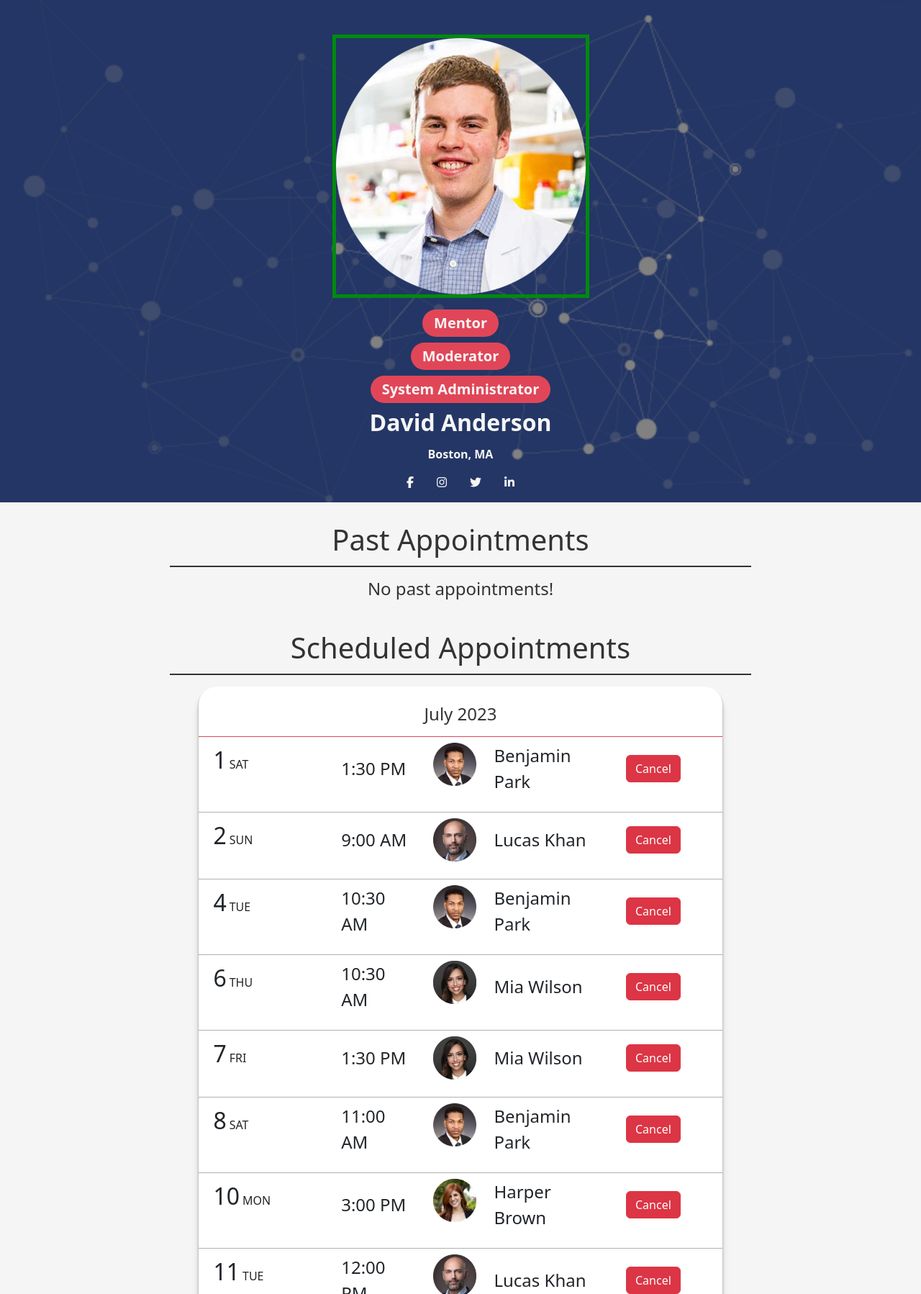
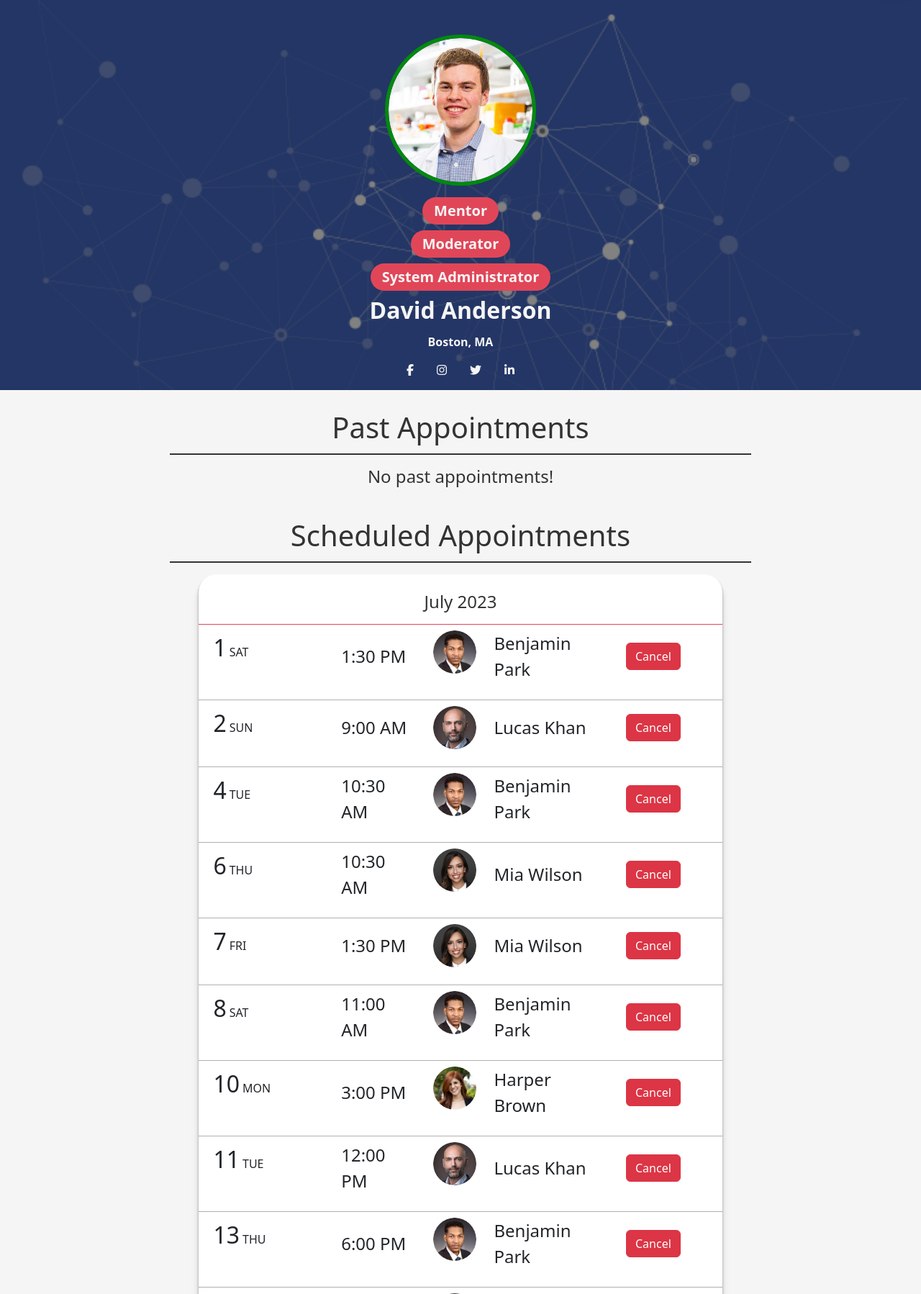
Before and after one commit to davescoins/Guidance-Exchange, a PHP site: page /appointments.php?profileID= in a window 1280 px wide; the page is wider, and only the part inside the window is pictured. Shown: the part 80-1878 px from the top of that part at 72% size. Run offline with PHP 8.4, Linux system fonts and the light colour scheme; a user stored in the database is signed in; data comes from the database, SQL or seed files in the repository; some libraries are stand-ins or nearby versions.

Commit message:
updated picture display properties

```diff
--- a/appointments.php
+++ b/appointments.php
@@ -333,15 +333,15 @@
   echo '<div class="container-fluid flex-column">';
   if ($profilePictureBorder == null) {
     if ($profilePicture == null) {
-      echo '<img class="profile-photo mb-3" style="border-color: #008a0e;" src="img/blank-profile-image.png" alt="' . $firstName . ' ' . $lastName . ' Profile Photo">';
+      echo '<img class="profile-photo mb-3 rounded-circle" style="border-color: #008a0e;" src="img/blank-profile-image.png" alt="' . $firstName . ' ' . $lastName . ' Profile Photo" width="210" height="210">';
     } else {
-      echo '<img class="profile-photo mb-3" style="border-color: #008a0e;" src="upload/' . $profilePicture . '" alt="' . $firstName . ' ' . $lastName . ' Profile Photo">';
+      echo '<img class="profile-photo mb-3 rounded-circle" style="border-color: #008a0e;" src="upload/' . $profilePicture . '" alt="' . $firstName . ' ' . $lastName . ' Profile Photo" width="210" height="210">';
     }
   } else {
     if ($profilePicture == null) {
-      echo '<img class="profile-photo mb-3" style="border-color: #008a0e;" src="img/blank-profile-image.png" alt="' . $firstName . ' ' . $lastName . ' Profile Photo">';
+      echo '<img class="profile-photo mb-3 rounded-circle" style="border-color: #008a0e;" src="img/blank-profile-image.png" alt="' . $firstName . ' ' . $lastName . ' Profile Photo" width="210" height="210">';
     } else {
-      echo '<img class="profile-photo mb-3" style="border-color: ' . $profilePictureBorder . ';" src="upload/' . $profilePicture . '" alt="' . $firstName . ' ' . $lastName . ' Profile Photo">';
+      echo '<img class="profile-photo mb-3 rounded-circle" style="border-color: ' . $profilePictureBorder . ';" src="upload/' . $profilePicture . '" alt="' . $firstName . ' ' . $lastName . ' Profile Photo" width="210" height="210">';
     }
   }
   if ($userMentorStatus == true) {
@@ -468,7 +468,7 @@
               echo '<p class="scheduler-name m-0">' . date_format(date_create($time), "g:i A") . '</p>';
               echo '</div>';
               echo '<div class="col-2 mb-3">';
-              echo '<a href="profile.php?profileID=' . $schedulerID . '"><img class="schedule-photo" src="upload/' . $schedulerData[$schedulerID]['ProfilePicture'] . '" alt="' . $schedulerData[$schedulerID]['FirstName'] . ' ' . $schedulerData[$schedulerID]['LastName'] . ' Profile Picture"></a>';
+              echo '<a href="profile.php?profileID=' . $schedulerID . '"><img class="schedule-photo rounded-circle" src="upload/' . $schedulerData[$schedulerID]['ProfilePicture'] . '" alt="' . $schedulerData[$schedulerID]['FirstName'] . ' ' . $schedulerData[$schedulerID]['LastName'] . ' Profile Picture width="60" height="60""></a>';
               echo '</div>';
               echo '<div class="col-3 d-flex align-items-center mb-3">';
               echo '<p class="scheduler-name m-0">' . $schedulerData[$schedulerID]['FirstName'] . ' ' . $schedulerData[$schedulerID]['LastName'] . '</p>';
@@ -479,7 +479,7 @@
               echo '<p class="scheduler-name m-0">' . date_format(date_create($time), "g:i A") . '</p>';
               echo '</div>';
               echo '<div class="col-2 mb-3">';
-              echo '<a href="profile.php?profileID=' . $mentorID . '"><img class="schedule-photo" src="upload/' . $mentorData[$mentorID]['ProfilePicture'] . '" alt="' . $mentorData[$mentorID]['FirstName'] . ' ' . $mentorData[$mentorID]['LastName'] . ' Profile Picture"></a>';
+              echo '<a href="profile.php?profileID=' . $mentorID . '"><img class="schedule-photo rounded-circle" src="upload/' . $mentorData[$mentorID]['ProfilePicture'] . '" alt="' . $mentorData[$mentorID]['FirstName'] . ' ' . $mentorData[$mentorID]['LastName'] . ' Profile Picture" width="60" height="60"></a>';
               echo '</div>';
               echo '<div class="col-3 d-flex align-items-center mb-3">';
               echo '<p class="scheduler-name m-0">' . $mentorData[$mentorID]['FirstName'] . ' ' . $mentorData[$mentorID]['LastName'] . '</p>';
@@ -563,7 +563,7 @@
               echo '<p class="scheduler-name m-0">' . date_format(date_create($time), "g:i A") . '</p>';
               echo '</div>';
               echo '<div class="col-2 mb-3">';
-              echo '<a href="profile.php?profileID=' . $schedulerID . '"><img class="schedule-photo" src="upload/' . $schedulerData[$schedulerID]['ProfilePicture'] . '" alt="' . $schedulerData[$schedulerID]['FirstName'] . ' ' . $schedulerData[$schedulerID]['LastName'] . ' Profile Picture"></a>';
+              echo '<a href="profile.php?profileID=' . $schedulerID . '"><img class="schedule-photo rounded-circle" src="upload/' . $schedulerData[$schedulerID]['ProfilePicture'] . '" alt="' . $schedulerData[$schedulerID]['FirstName'] . ' ' . $schedulerData[$schedulerID]['LastName'] . ' Profile Picture" width="60" height="60"></a>';
               echo '</div>';
               echo '<div class="col-4 d-flex align-items-center mb-3">';
               echo '<p class="scheduler-name m-0">' . $schedulerData[$schedulerID]['FirstName'] . ' ' . $schedulerData[$schedulerID]['LastName'] . '</p>';
@@ -574,7 +574,7 @@
               echo '<p class="scheduler-name m-0">' . date_format(date_create($time), "g:i A") . '</p>';
               echo '</div>';
               echo '<div class="col-2 mb-3">';
-              echo '<a href="profile.php?profileID=' . $mentorID . '"><img class="schedule-photo" src="upload/' . $mentorData[$mentorID]['ProfilePicture'] . '" alt="' . $mentorData[$mentorID]['FirstName'] . ' ' . $mentorData[$mentorID]['LastName'] . ' Profile Picture"></a>';
+              echo '<a href="profile.php?profileID=' . $mentorID . '"><img class="schedule-photo rounded-circle" src="upload/' . $mentorData[$mentorID]['ProfilePicture'] . '" alt="' . $mentorData[$mentorID]['FirstName'] . ' ' . $mentorData[$mentorID]['LastName'] . ' Profile Picture" width="60" height="60"></a>';
               echo '</div>';
               echo '<div class="col-4 d-flex align-items-center mb-3">';
               echo '<p class="scheduler-name m-0">' . $mentorData[$mentorID]['FirstName'] . ' ' . $mentorData[$mentorID]['LastName'] . '</p>';
--- a/css/profile.css
+++ b/css/profile.css
@@ -175,8 +175,6 @@ p.profile-date {
 /* Time Selection Modal */
 
 .schedule-photo {
-  height: 60px;
-  width: auto;
   box-shadow: none;
 }
 
```
